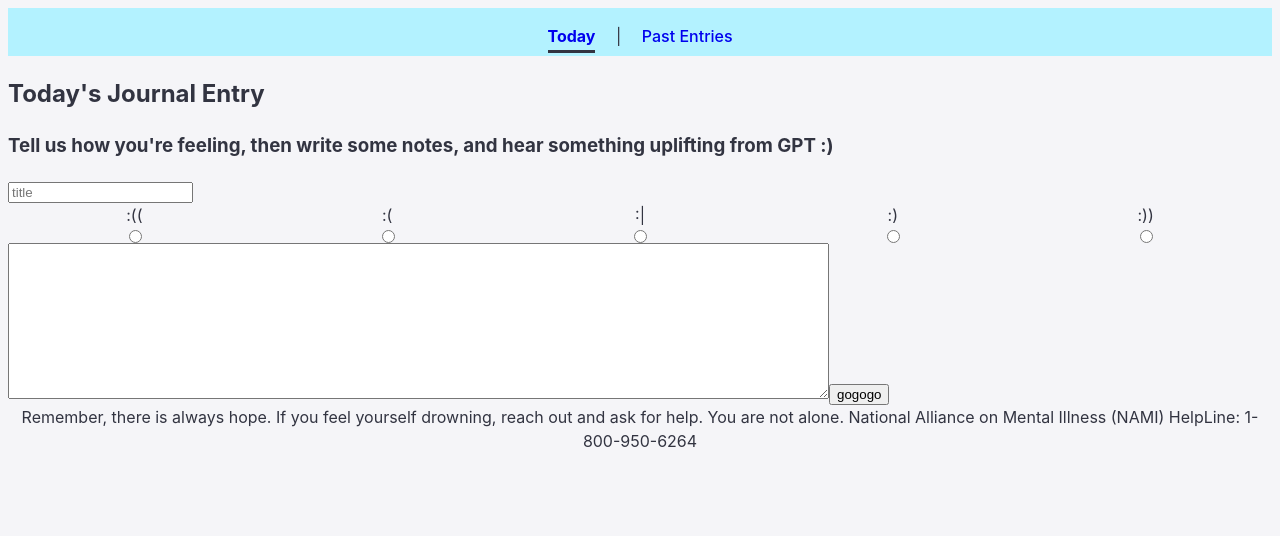
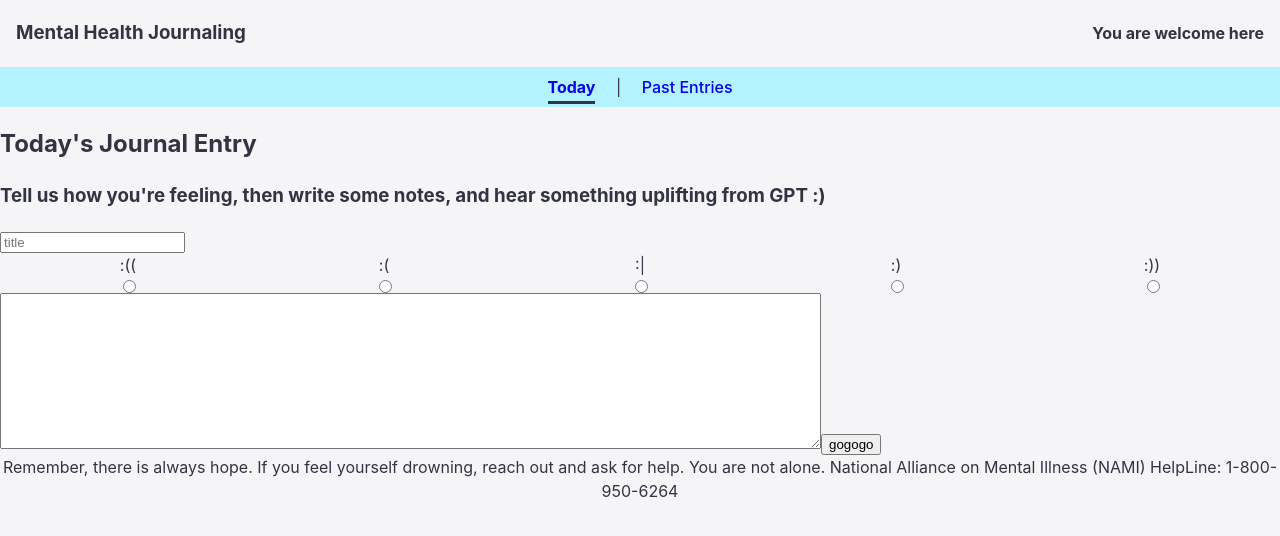
Before and after one commit to jase-d-ace/openai-ikigai-journaling, a React (Vite) app in the folder mental_health_frontend/: page / in a window 1280 px wide. Shown: the top 536 px of the page. Built offline with nearby package versions, Linux system fonts and the light colour scheme.

Commit message:
update styles

```diff
--- a/mental_health_frontend/src/App.css
+++ b/mental_health_frontend/src/App.css
@@ -10,6 +10,14 @@
     }
 }
 
+.top-bar {
+    display: flex;
+    flex-direction: row;
+    justify-content: space-between;
+    padding-left: 1em;
+    padding-right: 1em;
+}
+
 .footer {
     text-align: center;
 }
--- a/mental_health_frontend/src/components/Nav.jsx
+++ b/mental_health_frontend/src/components/Nav.jsx
@@ -1,14 +1,18 @@
 import { Link, useLocation } from 'react-router-dom';
+import TopBar from "./TopBar.jsx";
 
 export default function Nav() {
     const location = useLocation();
 
     return (
-        <div className="navigation">
-            <nav>
-                <span><Link className={`nav-link ${location.pathname == "/" ? 'current' : ""}`} to="/">Today</Link> | </span>
-                <span><Link className={`nav-link ${location.pathname == "/historical" ? 'current' : ""}`} to="/historical">Past Entries</Link></span>
-            </nav>
+        <div className="combined-top">
+            <TopBar />
+            <div className="navigation">
+                <nav>
+                    <span><Link className={`nav-link ${location.pathname == "/" ? 'current' : ""}`} to="/">Today</Link> | </span>
+                    <span><Link className={`nav-link ${location.pathname == "/historical" ? 'current' : ""}`} to="/historical">Past Entries</Link></span>
+                </nav>
+            </div>
         </div>
     )
 }
--- a/mental_health_frontend/src/index.css
+++ b/mental_health_frontend/src/index.css
@@ -12,13 +12,17 @@
   -moz-osx-font-smoothing: grayscale;
 }
 
+body {
+    margin: 0;
+}
+
 
 .navigation {
     display: flex;
     flex-direction: row;
     justify-content: space-evenly;
     background-color: #B3F2FF;
-    padding-top: 1em;
+    padding-top: 0.5em;
     height: 2em;
 }
 
```
